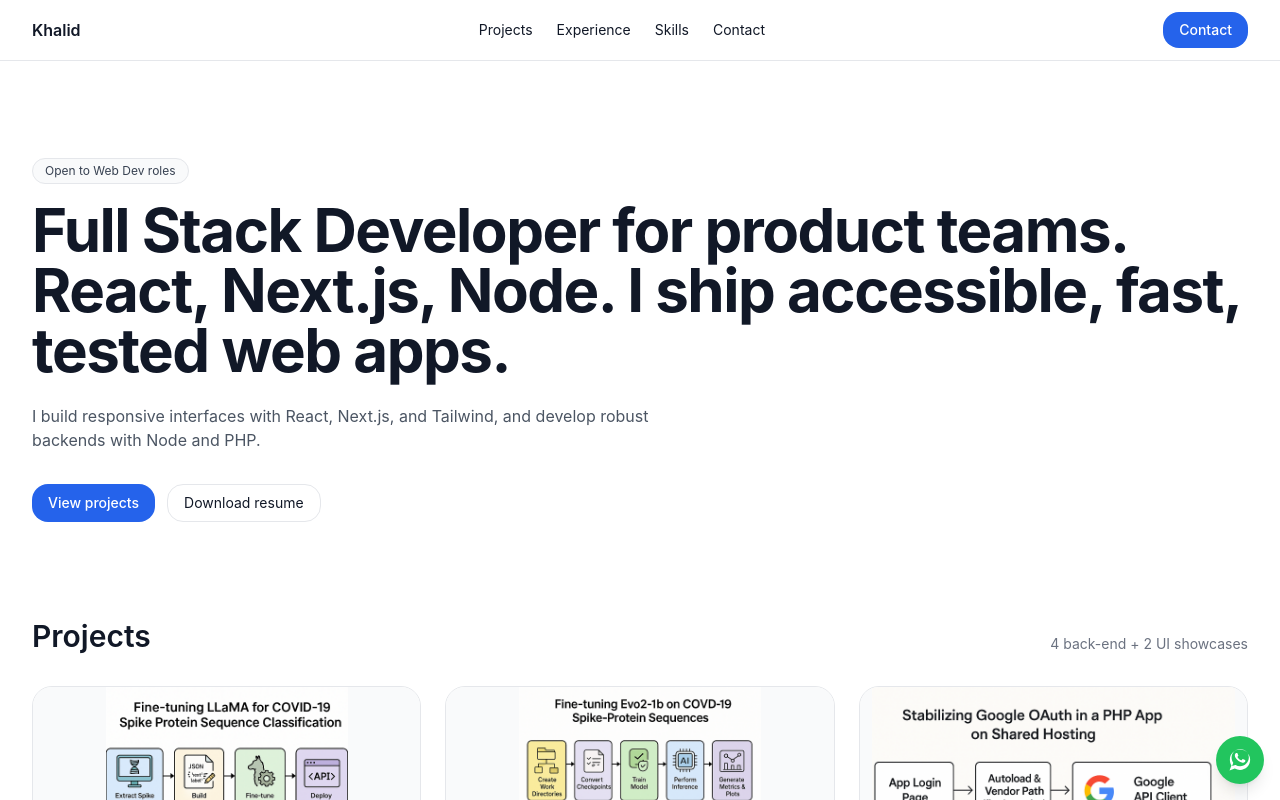
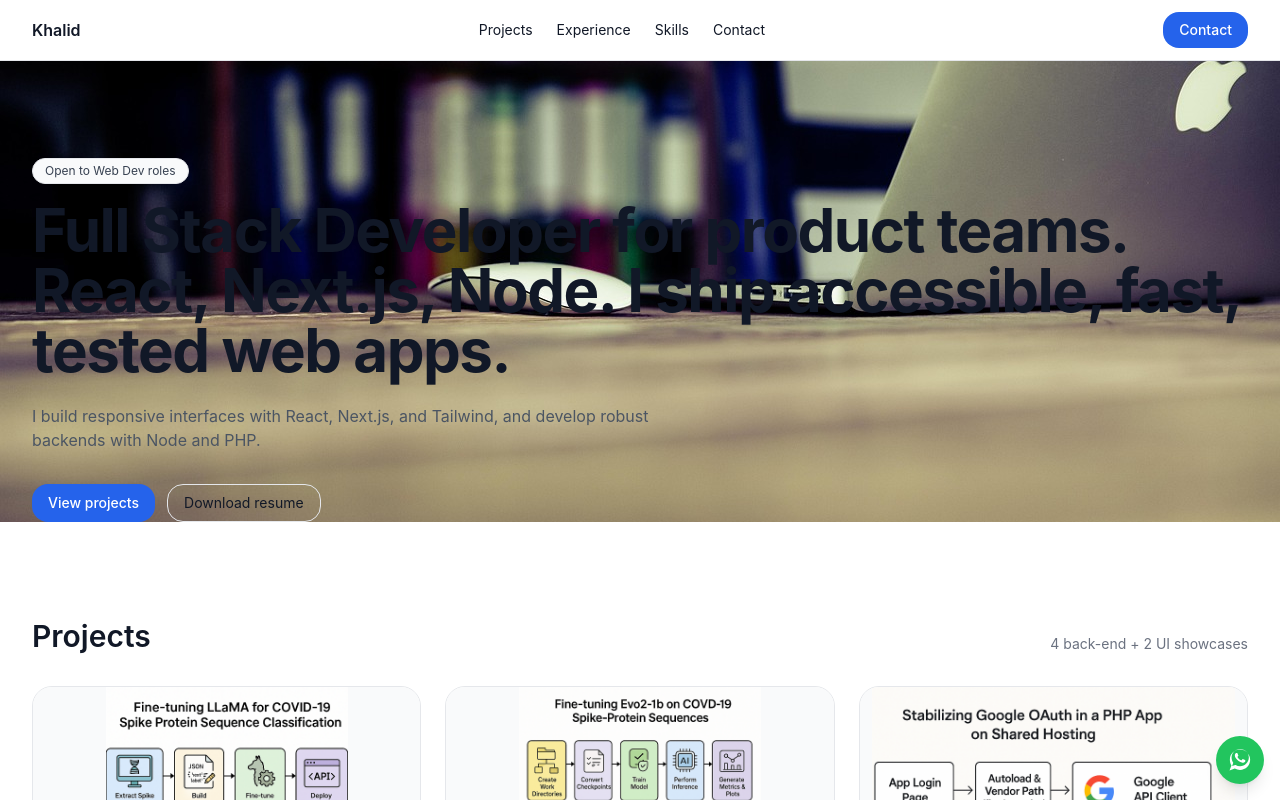
Before and after one commit to khalidkhan76770/portfolio, a Next.js app: page /portfolio/ in a window 1280 px wide. Shown: the top 800 px of the page. Built offline with nearby package versions, Linux system fonts and the light colour scheme.

Commit message:
feat: add hero background image

```diff
--- a/components/sections/Hero.jsx
+++ b/components/sections/Hero.jsx
@@ -2,7 +2,10 @@
 
 export default function Hero() {
   return (
-    <section className="section section-pad">
+    <section
+      className="section-pad bg-[url('/portfolio/placeholder-1.jpg')] bg-cover bg-center"
+    >
+      <div className="section">
         <p className="chip mb-4 w-fit">Open to Web Dev roles</p>
         <h1 className="text-4xl md:text-6xl font-bold tracking-tight">
           {meta.tagline}
@@ -13,9 +16,13 @@
         </p>
         <div className="mt-8 flex flex-col sm:flex-row gap-3">
           <a href="#projects" className="btn-primary">View projects</a>
-        <a href="/portfolio/resume.pdf" className="inline-flex items-center justify-center rounded-xl px-4 py-2 text-sm border">
+          <a
+            href="/portfolio/resume.pdf"
+            className="inline-flex items-center justify-center rounded-xl px-4 py-2 text-sm border"
+          >
             Download resume
           </a>
+        </div>
       </div>
     </section>
   );
```
Lines whose indentation alone changed are shown as unchanged.
